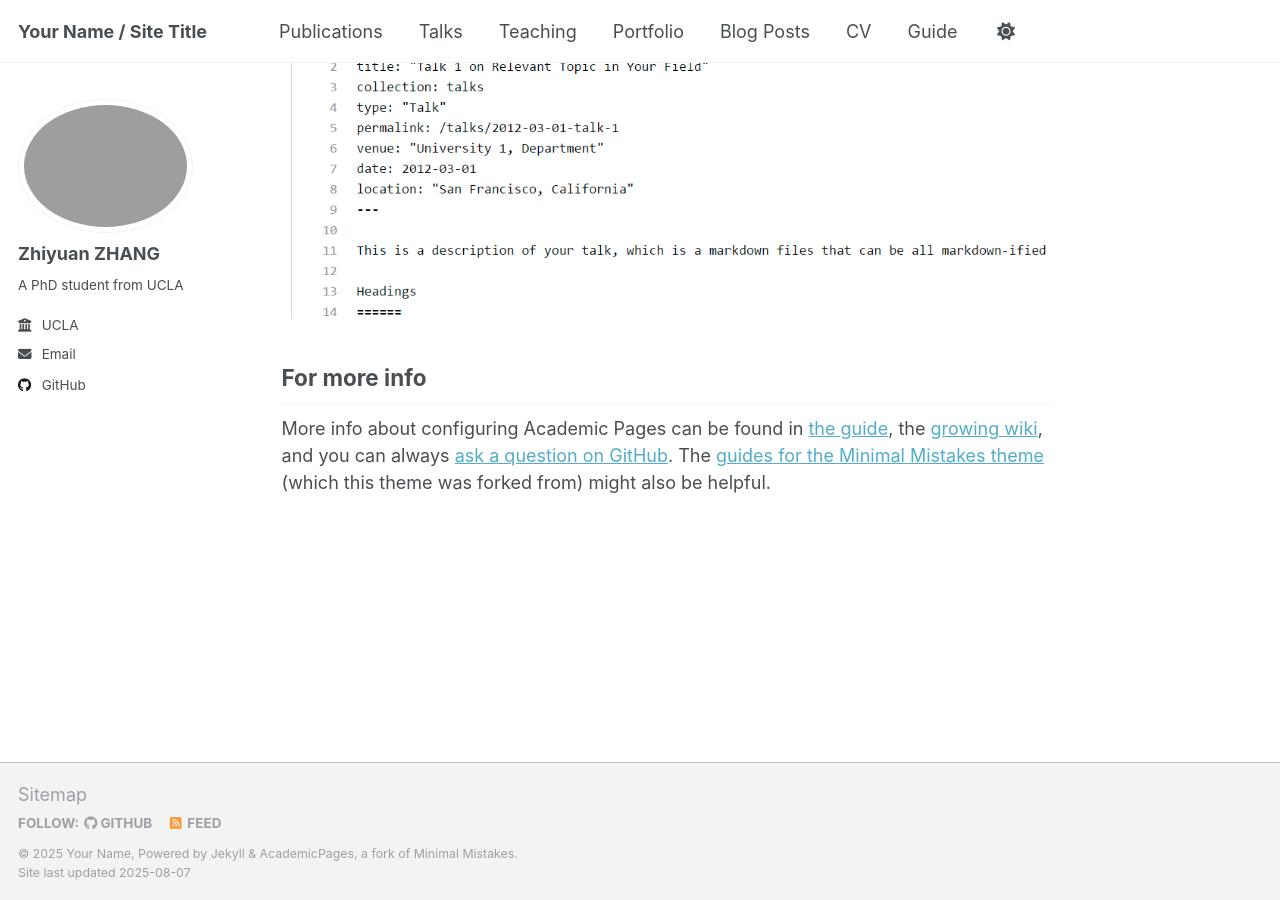
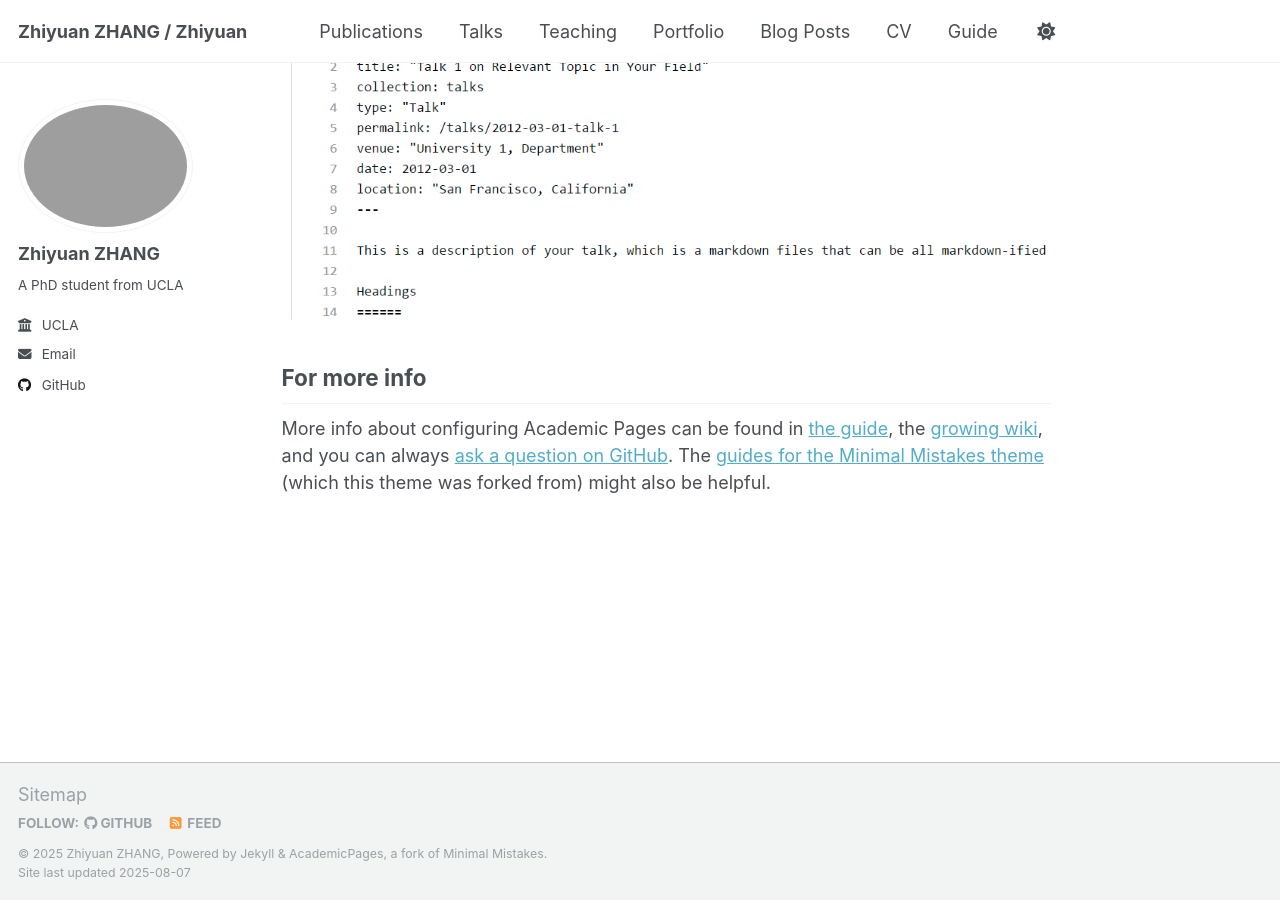
Before and after one commit to h-zhanggg/Zhiyuan-Zhang, a Jekyll site: the page built from _pages/about.md, in a window 1280 px wide and 900 px high, scrolled down 2880 px. Built offline with Jekyll 4.4.1, drawn with Linux system fonts in a browser that asks for light colours; a script that is not in the unit is left out.

Commit message:
Update _config.yml

```diff
--- a/_config.yml
+++ b/_config.yml
@@ -9,10 +9,10 @@
 # Basic Site Settings
 locale                   : "en-US"
 site_theme               : "default"
-title                    : "Your Name / Site Title"
+title                    : "Zhiyuan ZHANG / Zhiyuan"
 title_separator          : "-"
-name                     : &name "Your Name"
-description              : &description "personal description"
+name                     : &name "Zhiyuan ZHANG"
+description              : &description "a PhD student from UCLA"
 url                      : https://h-zhanggg.github.io # the base hostname & protocol for your site e.g. "https://[your GitHub username].github.io" or if you already have some other page hosted on Github then use "https://[your GitHub username].github.io/[Your Repo Name]"
 baseurl                  : "" # the subpath of your site, e.g. "/blog"
 repository               : "h-zhanggg/Zhiyuan-Zhang"
```
